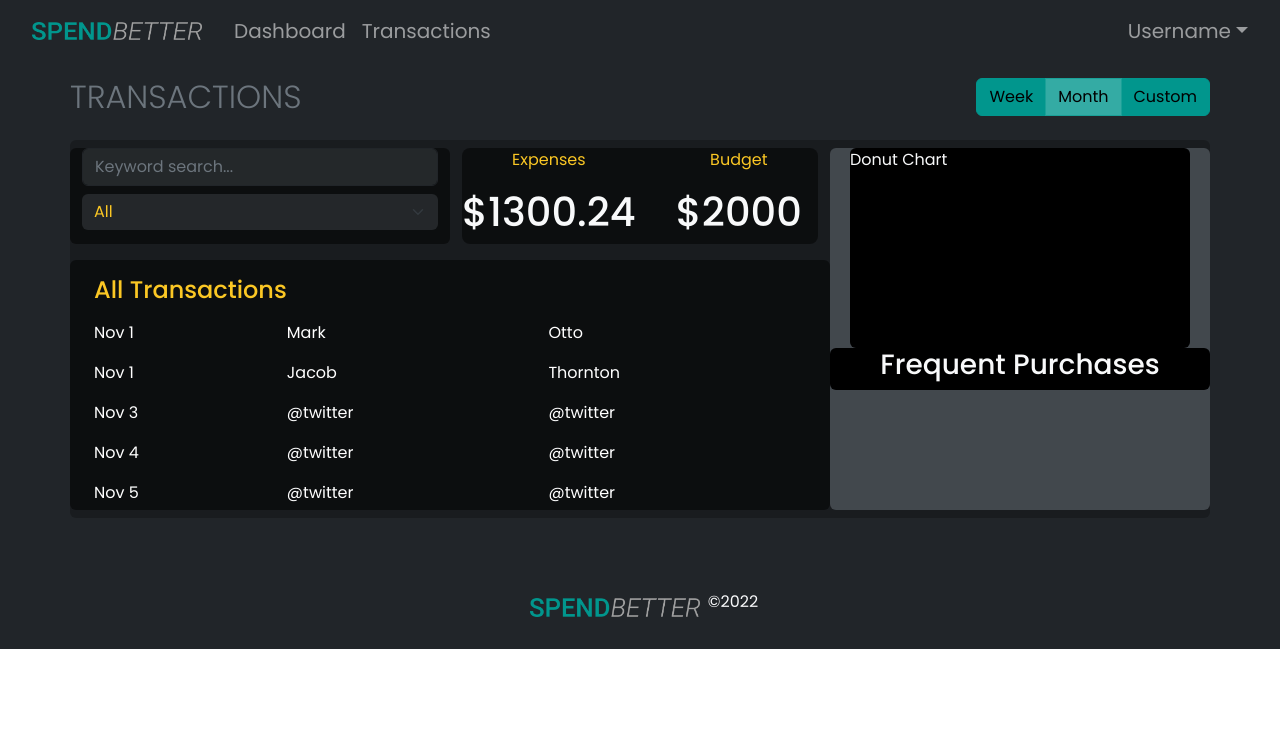
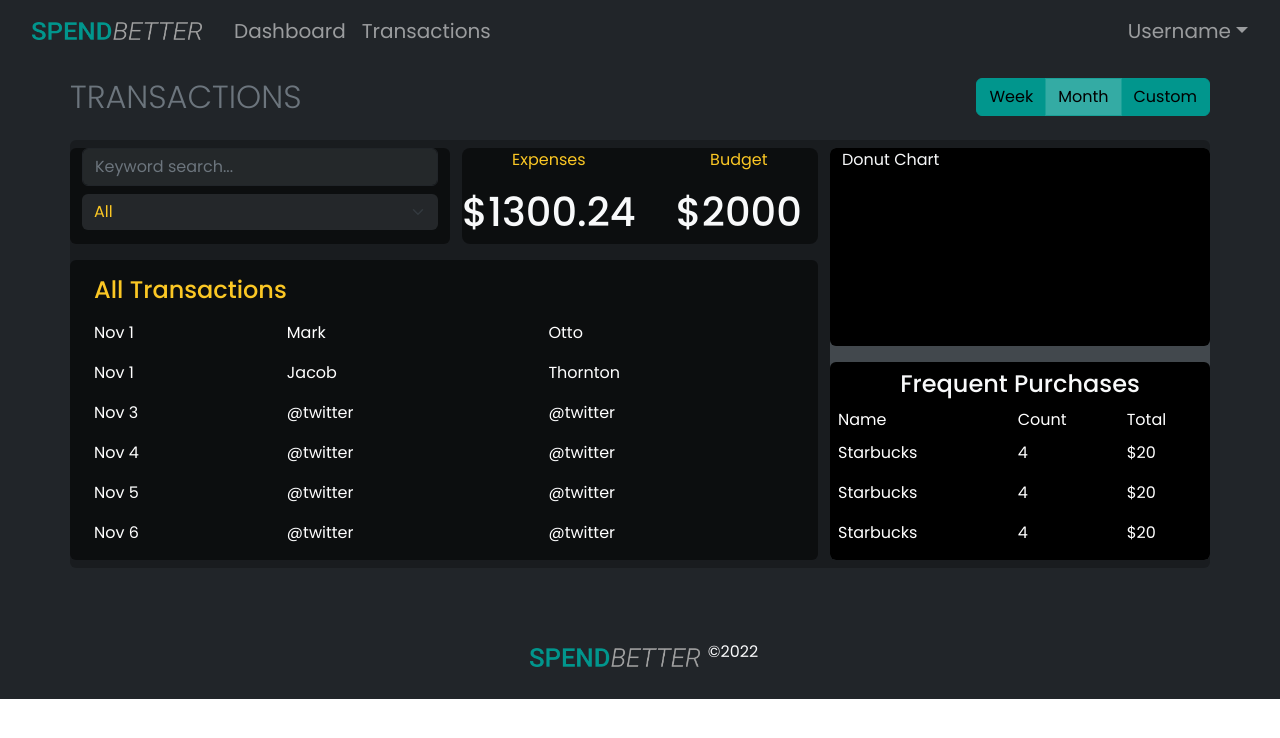
Before and after one commit to nickmendezFlatiron/budget-app, a React (Vite) app in the folder client/: page /transactions in a window 1280 px wide. Shown: the top 738 px of the page. Built offline with nearby package versions, Linux system fonts and the light colour scheme.

Commit message:
styled frequent purchases component

```diff
--- a/client/src/dashboard/transactions/Transactions.jsx
+++ b/client/src/dashboard/transactions/Transactions.jsx
@@ -32,8 +32,8 @@ const Transactions = () => {
     <div className='bg-dark text-light pb-5'>
       <Container>
         <TitleDateRange timeFrame={timeFrame} handleTimeFrameChange={handleTimeFrameChange}/>
-        <Row className="bg-black bg-opacity-25 rounded py-2 mt-3" xs={1} md={2}>
-          <Col className="rounded" md={8}>
+        <Row className="bg-black bg-opacity-25 rounded py-2 mt-3" xs={1} lg={2}>
+          <Col className="rounded" lg={8}>
             <Row xs={1} md={2}>
               <Col className="bg-black bg-opacity-50 rounded">
                 <TransactionFilters register={register} handleSubmit={handleSubmit} setSelectedCategory={setSelectedCategory}/>
@@ -43,18 +43,22 @@ const Transactions = () => {
               </Col>
             </Row>
             <Row>
-              <div className="dash-transaction-table mt-3 ps-lg-3 bg-opacity-50 bg-black rounded">
-                <h4 className="text-center pt-3 ps-lg-2  text-lg-start text-warning text-capitalize">{selectedCategory} Transactions</h4>
-                <TransactionTable />
-              </div>
+              <Col className="ps-0">
+                <div className="transaction-table mt-3 ps-lg-3 bg-opacity-50 bg-black rounded">
+                  <h4 className="text-center pt-3 ps-lg-2 text-lg-start text-warning text-capitalize">{selectedCategory} Transactions</h4>
+                  <TransactionTable />
+                </div>
+              </Col>
             </Row>
           </Col>
-          <Col className="bg-secondary bg-opacity-50 rounded" md={4}>
-            <Row className="transaction-donut-chart bg-black rounded mx-2">
-              Donut Chart
-            </Row>
-            <Row>
-              <FrequentPurchases />
+          <Col className="bg-secondary bg-opacity-50 mt-3 mt-lg-0 rounded" lg={4}>
+            <Row xs={1} md={2} lg={1}>
+              <Col className="transaction-donut-chart bg-black rounded">
+                  Donut Chart
+              </Col>
+              <Col>
+                <FrequentPurchases />
+              </Col>
             </Row>
           </Col>
         </Row>
--- a/client/src/dashboard/widgets/FrequentPurchases.jsx
+++ b/client/src/dashboard/widgets/FrequentPurchases.jsx
@@ -1,13 +1,46 @@
 import React from 'react'
-import Container from 'react-bootstrap/Container'
 import Row from 'react-bootstrap/Row'
+import Table from 'react-bootstrap/Table'
 const FrequentPurchases = () => {
+
   return (
-    <Container className="text-center bg-black rounded ">
-      <Row className="mx-2">
-        <h3>Frequent Purchases</h3>
+      <Row className="text-center mt-0 mt-lg-3 bg-black rounded frequent-purchases">
+        <h4 className='pt-2'>Frequent Purchases</h4>
+        <Table hover variant='dark' className='transparent text-start '>
+          <thead >
+              <td className='ps-2'>Name</td>
+              <td className='ps-2'>Count</td>
+              <td className='ps-2'>Total</td>
+          </thead>
+          <tbody>
+            <tr className="dash-transaction-td">
+              <td>Starbucks</td>
+              <td>4</td>
+              <td>$20</td>
+            </tr>
+            <tr className="dash-transaction-td">
+              <td>Starbucks</td>
+              <td>4</td>
+              <td>$20</td>
+            </tr>
+            <tr className="dash-transaction-td">
+              <td>Starbucks</td>
+              <td>4</td>
+              <td>$20</td>
+            </tr>
+            <tr className="dash-transaction-td">
+              <td>Starbucks</td>
+              <td>4</td>
+              <td>$20</td>
+            </tr>
+            <tr className="dash-transaction-td">
+              <td>Starbucks</td>
+              <td>4</td>
+              <td>$20</td>
+            </tr>
+          </tbody>
+        </Table>
       </Row>
-    </Container>
   )
 }
 
--- a/client/src/styles/index.css
+++ b/client/src/styles/index.css
@@ -134,16 +134,24 @@ body::-webkit-scrollbar {
   cursor: pointer;
 }
 
+/* Transactions Page */
+
+.transaction-table {
+  height: 300px !important;
+  overflow-y: auto;
+}::-webkit-scrollbar{
+  background-color: transparent;;
+}
 .select-input {
-  /* border-top-style: hidden;
-  border-right-style: hidden;
-  border-left-style: hidden;
-  border-bottom-style: hidden; */
   border-color:#212529;
   background-color:#fbc724;
 }
 
 .transaction-donut-chart {
-  width: auto;
-  height: 200px;
+  height: 198px;
 }
+
+.frequent-purchases{
+  max-height: 198px;
+  overflow-y: auto;
+}
```
